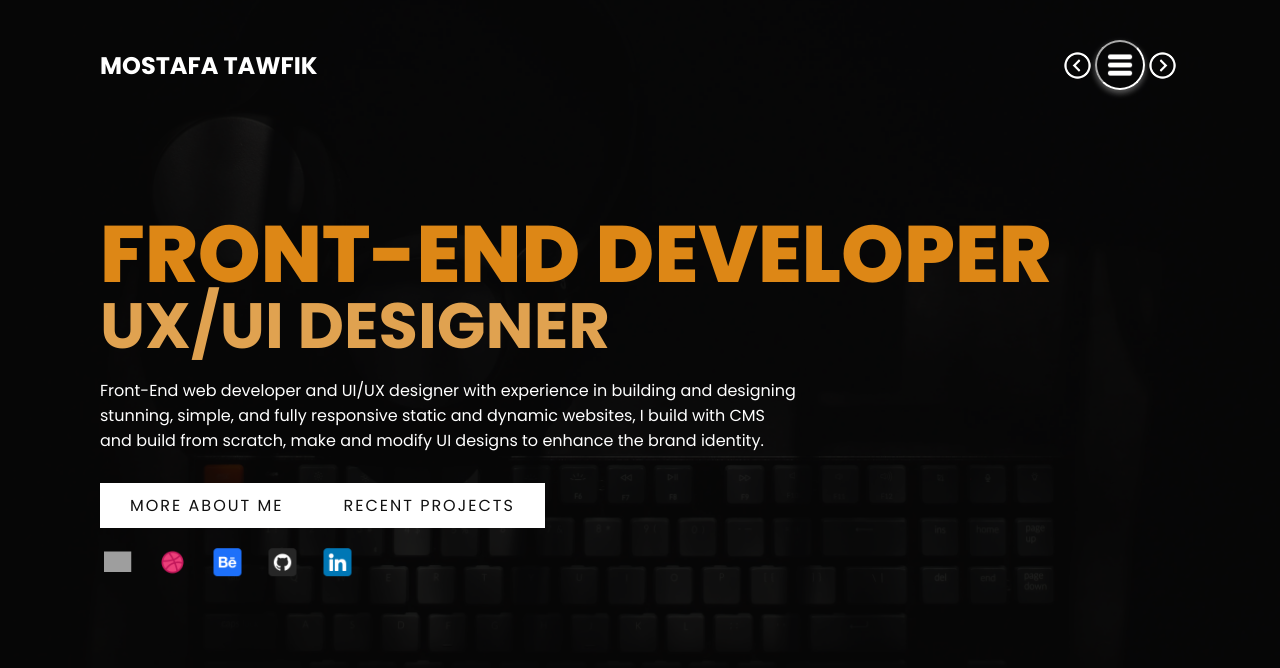
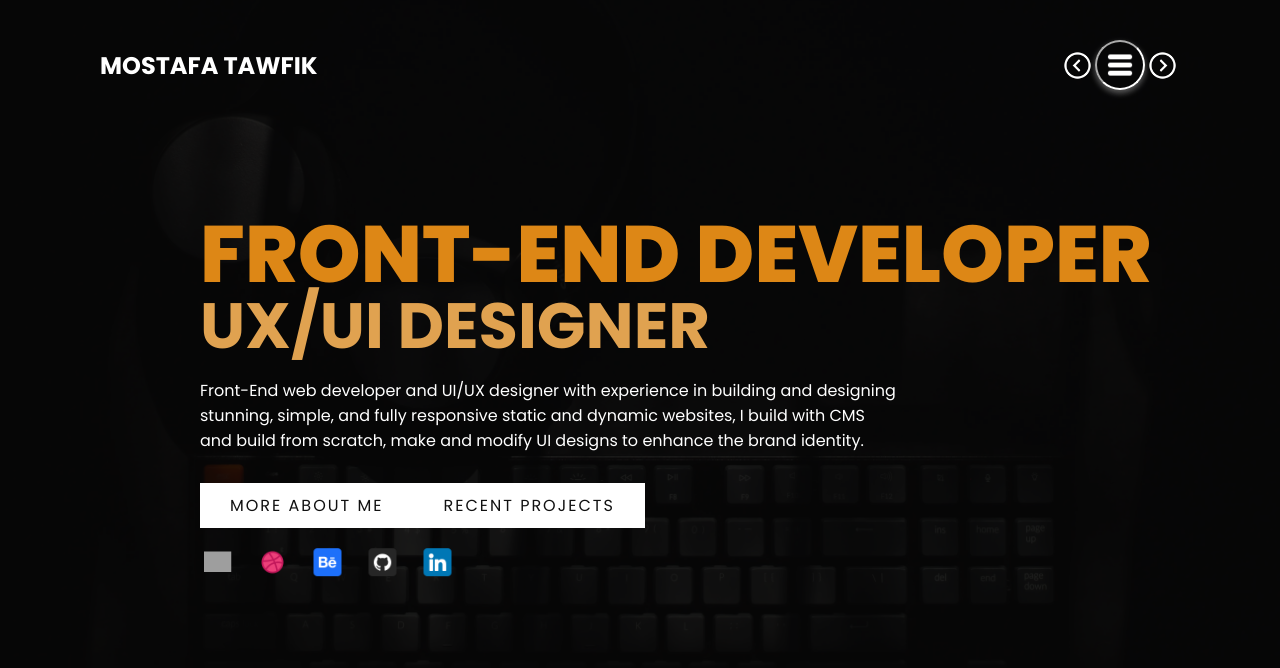
Before and after one commit to Mostafa-Tawfik/mostafatawfik.com, a React (Create React App) app: page / in a window 1280 px wide. Shown: the top 668 px of the page. Built offline with nearby package versions, Linux system fonts and the light colour scheme; grey boxes are pictures that could not be loaded.

Commit message:
add framer motion
remove onClick go next page animation and add the same effect using framer motion

```diff
--- a/package.json
+++ b/package.json
@@ -9,6 +9,7 @@
     "@testing-library/jest-dom": "^5.16.1",
     "@testing-library/react": "^12.1.2",
     "@testing-library/user-event": "^13.5.0",
+    "framer-motion": "^6.2.4",
     "react": "^17.0.2",
     "react-dom": "^17.0.2",
     "react-router-dom": "^6.2.1",
--- a/src/App.js
+++ b/src/App.js
@@ -1,16 +1,16 @@
-import React from 'react';
-import './App.css';
-import Home from './Pages/Home/Home';
-import About from './Pages/About/About';
+import React from 'react'
+import './App.css'
+import Home from './Pages/Home/Home'
+import About from './Pages/About/About'
 import Portfolio from './Pages/Portfolio/Portfolio'
-import {Routes, Route} from 'react-router-dom';
+import {Routes, Route, useLocation} from 'react-router-dom'
+import { AnimatePresence } from "framer-motion"
 
 function App() {
 
 
   const [isActive, setIsActive] = React.useState({
     menuActive: false,
-    nextPageActive: false,
   })
 
   // toggle menu
@@ -23,28 +23,48 @@ function App() {
     })
   }
 
-  // toggle next
-  function toggleNextPage() {
-    setIsActive(prev => {
-      return {
-        ...prev,
-        nextPageActive: !isActive.nextPageActive
-      }
-    })
-  }
+
+  // switch pages animations
+  const location = useLocation()
+
+
 
   return (
-    <section className={isActive.menuActive ? 'showcase active' : 'showcase'}>
+    <section
+      className={`showcase ${isActive.menuActive ? 'active' : ''}`}
+      >
+
       <img
         className="bg"
         src="./images/quinton-coetzee-unsplash.webp"
         alt="keyboard background"></img>
+
       <div className="overlay"></div>
-      <Routes>
-        <Route path='/' element={<Home isActive={isActive} toggleNextPage={toggleNextPage} toggle={toggleMenu}/>}/>
-        <Route path='/About' element={<About isActive={isActive} toggleNextPage={toggleNextPage} toggle={toggleMenu}/>}/>
-        <Route path='/Portfolio' element={<Portfolio isActive={isActive} toggleNextPage={toggleNextPage} toggle={toggleMenu}/>}/>
-      </Routes>
+
+      <AnimatePresence exitBeforeEnter>
+
+        <Routes location={location} key={location.pathname}>
+
+          <Route path='/'
+            element={<Home
+              isActive={isActive}
+              toggle={toggleMenu}
+              />}/>
+
+          <Route path='/About'
+            element={<About
+              isActive={isActive} toggle={toggleMenu}
+              />}/>
+
+          <Route path='/Portfolio'
+            element={<Portfolio
+              isActive={isActive}
+              toggle={toggleMenu}
+              />}/>
+
+        </Routes>
+
+      </AnimatePresence>
 
     </section>
   )
--- a/src/Pages/Home/Home.js
+++ b/src/Pages/Home/Home.js
@@ -3,14 +3,27 @@ import Header from '../components/Header';
 import Main from './components/Main';
 import Menu from '../components/Menu';
 import SocialLinks from './components/SocialLinks';
+import { motion } from 'framer-motion';
 
 export default function Home(props) {
+  const pageMotion= {
+    initial: { opacity: 0, x: 0 },
+    animate: { opacity: 1, x: 100, transition: { duration: 1 } },
+    exit: { opacity: 0, x: 0, transition: { duration: 1 } }
+  }
   return <div>
     <section>
       <section className="main">
         <Header {...props}/>
-        <Main />
-        <SocialLinks />
+        <motion.div
+          initial='initial'
+          animate='animate'
+          exit='exit'
+          variants={pageMotion}
+        >
+          <Main />
+          <SocialLinks />
+        </motion.div>
       </section>
       <Menu />
     </section>
--- a/src/Pages/Portfolio/Portfolio.js
+++ b/src/Pages/Portfolio/Portfolio.js
@@ -1,10 +1,12 @@
 import React from 'react';
 import Header from '../components/Header';
 import Menu from '../components/Menu';
+import SocialLinks from '../components/SocialLinks';
 
 export default function Portfolio(props) {
   return <div>
     <Header {...props}/>
     <Menu />
+    <SocialLinks/>
   </div>;
 }
--- a/src/Pages/components/Header.js
+++ b/src/Pages/components/Header.js
@@ -58,8 +58,6 @@ export default function Header(props) {
     return props.toggleNextPage
   }
 
-  console.log(props.isActive);
-
   return <div>
     <header>
       <h2 className={isLogo ? 'logo' : 'logo homePage'} onClick={toggleLogo}>
@@ -74,20 +72,13 @@ export default function Header(props) {
 
       <div className="header-holder">
 
-        <Link
-          to={`${switchPage.prevPage}`}
-          onClick={(e)=> delayAndGo(e, `${switchPage.prevPage}`)}>
+        <Link to={`${switchPage.prevPage}`}>
           <img src='./images/previous.png' className='before' width="35px" alt="previous page button"></img>
         </Link>
 
         <button className={props.isActive.menuActive ? 'toggle active' : 'toggle'} onClick={props.toggle}></button>
 
-        <Link
-          to={`${switchPage.nextPage}`}
-          onClick={(e) => {
-            props.toggleNextPage()
-            delayAndGo(e, `${switchPage.prevPage}`)
-          }}>
+        <Link to={`${switchPage.nextPage}`}>
           <img src='./images/next.png' className='next' width="35px" alt="next page button"></img>
         </Link>
 
```
Also changed, not shown: 1 other file (tests, documents, lock files or other folders).
